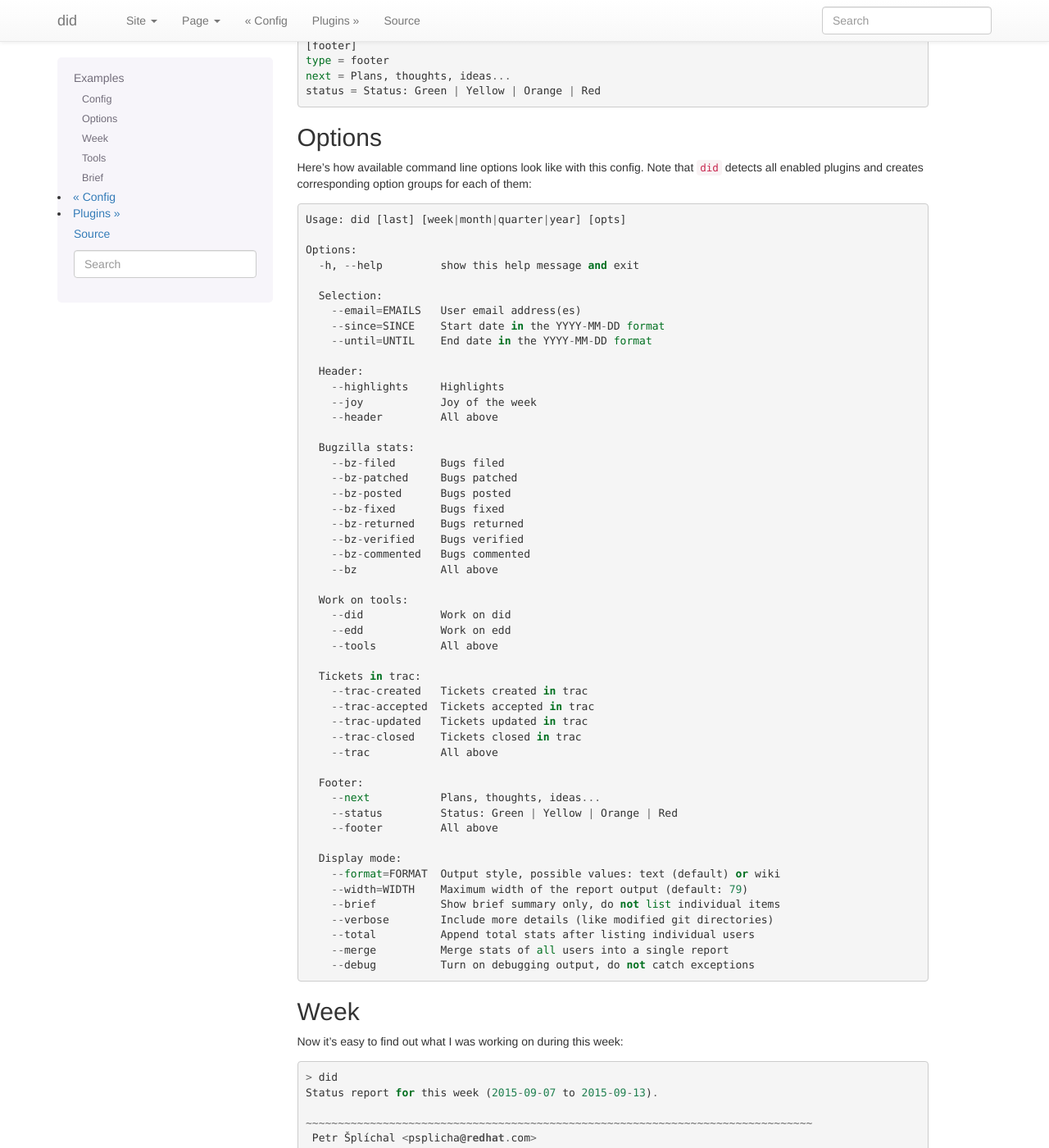
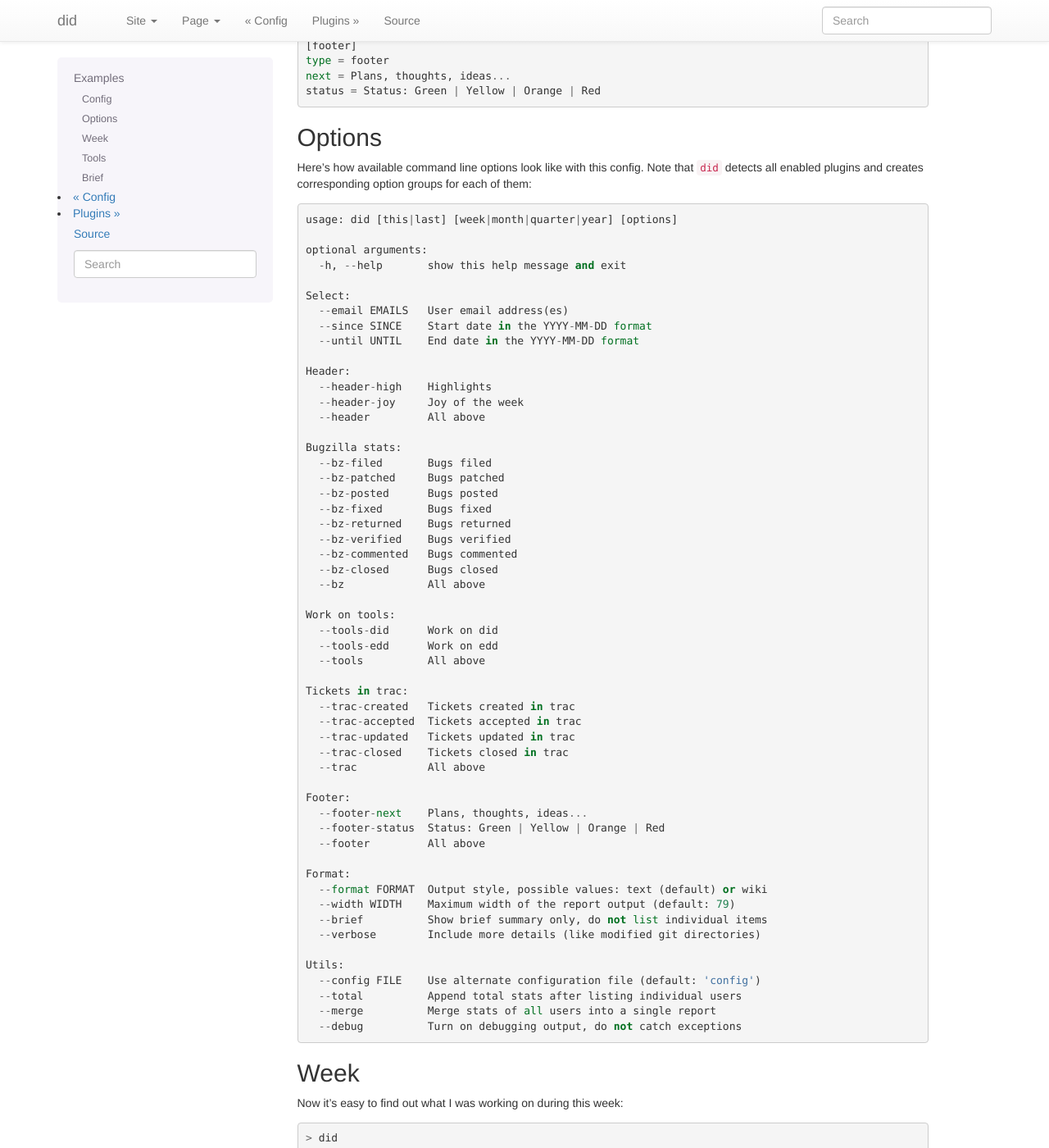
Before and after one commit to psss/did, a Sphinx documentation site: the page built from docs/examples.rst, in a window 1280 px wide and 1400 px high, scrolled down 656 px. Shown: the whole window at 82% size. Built offline with Sphinx 7.4.7, drawn with Linux system fonts in a browser that asks for light colours.

Commit message:
Use option prefix also for git, header and footer
This is to make it consistent with the rest of plugins and also to
prevent possible option naming collisions. Documentation has been
updated accordingly.

```diff
--- a/docs/examples.rst
+++ b/docs/examples.rst
@@ -19,7 +19,7 @@ trac, plus my favorite header & footer I'm used to fill manually::
 
     [header]
     type = header
-    highlights = Highlights
+    high = Highlights
     joy = Joy of the week ;-)
 
     [tools]
@@ -50,56 +50,60 @@ Here's how available command line options look like with this
 config. Note that ``did`` detects all enabled plugins and creates
 corresponding option groups for each of them::
 
-    Usage: did [last] [week|month|quarter|year] [opts]
+    usage: did [this|last] [week|month|quarter|year] [options]
 
-    Options:
-      -h, --help         show this help message and exit
+    optional arguments:
+      -h, --help       show this help message and exit
 
-      Selection:
-        --email=EMAILS   User email address(es)
-        --since=SINCE    Start date in the YYYY-MM-DD format
-        --until=UNTIL    End date in the YYYY-MM-DD format
+    Select:
+      --email EMAILS   User email address(es)
+      --since SINCE    Start date in the YYYY-MM-DD format
+      --until UNTIL    End date in the YYYY-MM-DD format
 
-      Header:
-        --highlights     Highlights
-        --joy            Joy of the week
-        --header         All above
+    Header:
+      --header-high    Highlights
+      --header-joy     Joy of the week
+      --header         All above
 
-      Bugzilla stats:
-        --bz-filed       Bugs filed
-        --bz-patched     Bugs patched
-        --bz-posted      Bugs posted
-        --bz-fixed       Bugs fixed
-        --bz-returned    Bugs returned
-        --bz-verified    Bugs verified
-        --bz-commented   Bugs commented
-        --bz             All above
+    Bugzilla stats:
+      --bz-filed       Bugs filed
+      --bz-patched     Bugs patched
+      --bz-posted      Bugs posted
+      --bz-fixed       Bugs fixed
+      --bz-returned    Bugs returned
+      --bz-verified    Bugs verified
+      --bz-commented   Bugs commented
+      --bz-closed      Bugs closed
+      --bz             All above
 
-      Work on tools:
-        --did            Work on did
-        --edd            Work on edd
-        --tools          All above
+    Work on tools:
+      --tools-did      Work on did
+      --tools-edd      Work on edd
+      --tools          All above
 
-      Tickets in trac:
-        --trac-created   Tickets created in trac
-        --trac-accepted  Tickets accepted in trac
-        --trac-updated   Tickets updated in trac
-        --trac-closed    Tickets closed in trac
-        --trac           All above
+    Tickets in trac:
+      --trac-created   Tickets created in trac
+      --trac-accepted  Tickets accepted in trac
+      --trac-updated   Tickets updated in trac
+      --trac-closed    Tickets closed in trac
+      --trac           All above
 
-      Footer:
-        --next           Plans, thoughts, ideas...
-        --status         Status: Green | Yellow | Orange | Red
-        --footer         All above
+    Footer:
+      --footer-next    Plans, thoughts, ideas...
+      --footer-status  Status: Green | Yellow | Orange | Red
+      --footer         All above
 
-      Display mode:
-        --format=FORMAT  Output style, possible values: text (default) or wiki
-        --width=WIDTH    Maximum width of the report output (default: 79)
-        --brief          Show brief summary only, do not list individual items
-        --verbose        Include more details (like modified git directories)
-        --total          Append total stats after listing individual users
-        --merge          Merge stats of all users into a single report
-        --debug          Turn on debugging output, do not catch exceptions
+    Format:
+      --format FORMAT  Output style, possible values: text (default) or wiki
+      --width WIDTH    Maximum width of the report output (default: 79)
+      --brief          Show brief summary only, do not list individual items
+      --verbose        Include more details (like modified git directories)
+
+    Utils:
+      --config FILE    Use alternate configuration file (default: 'config')
+      --total          Append total stats after listing individual users
+      --merge          Merge stats of all users into a single report
+      --debug          Turn on debugging output, do not catch exceptions
 
 
 Week
```
Also changed, not shown: 3 other files.
